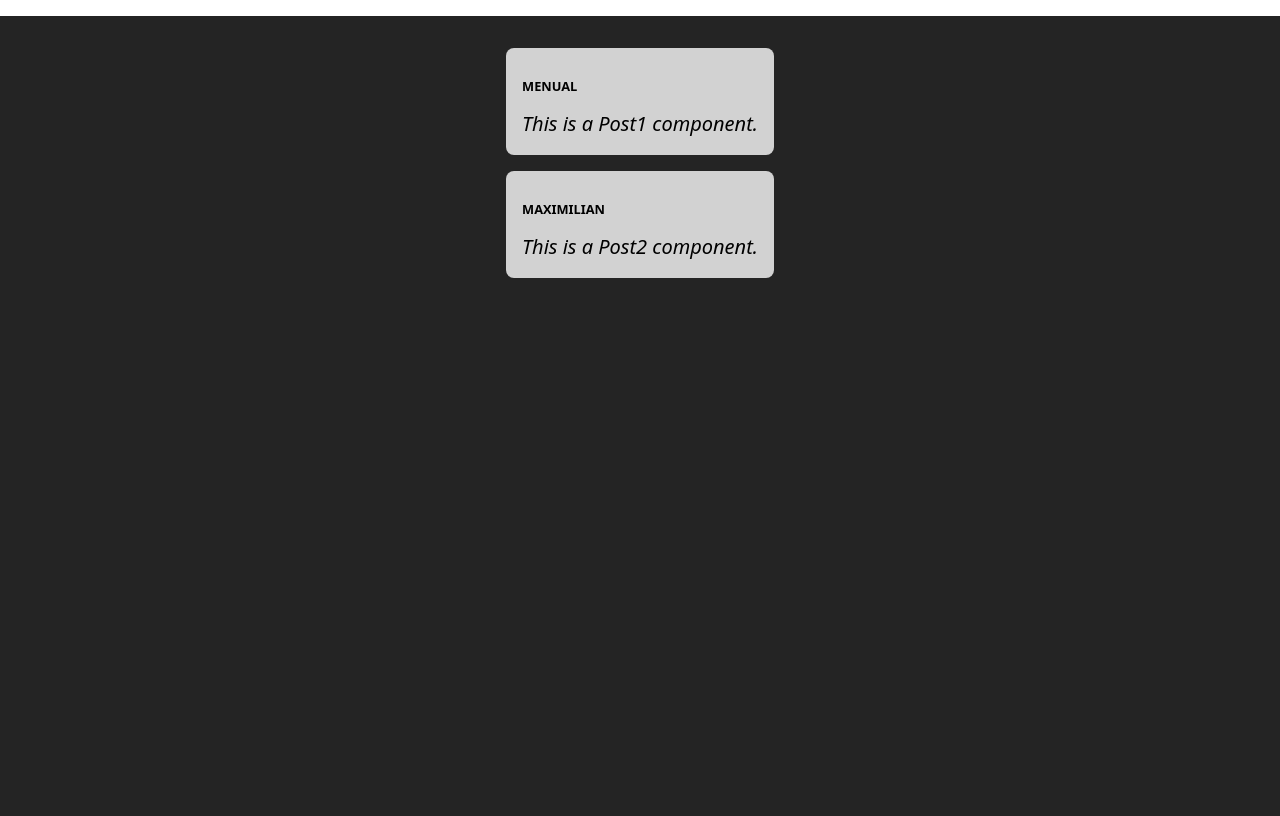
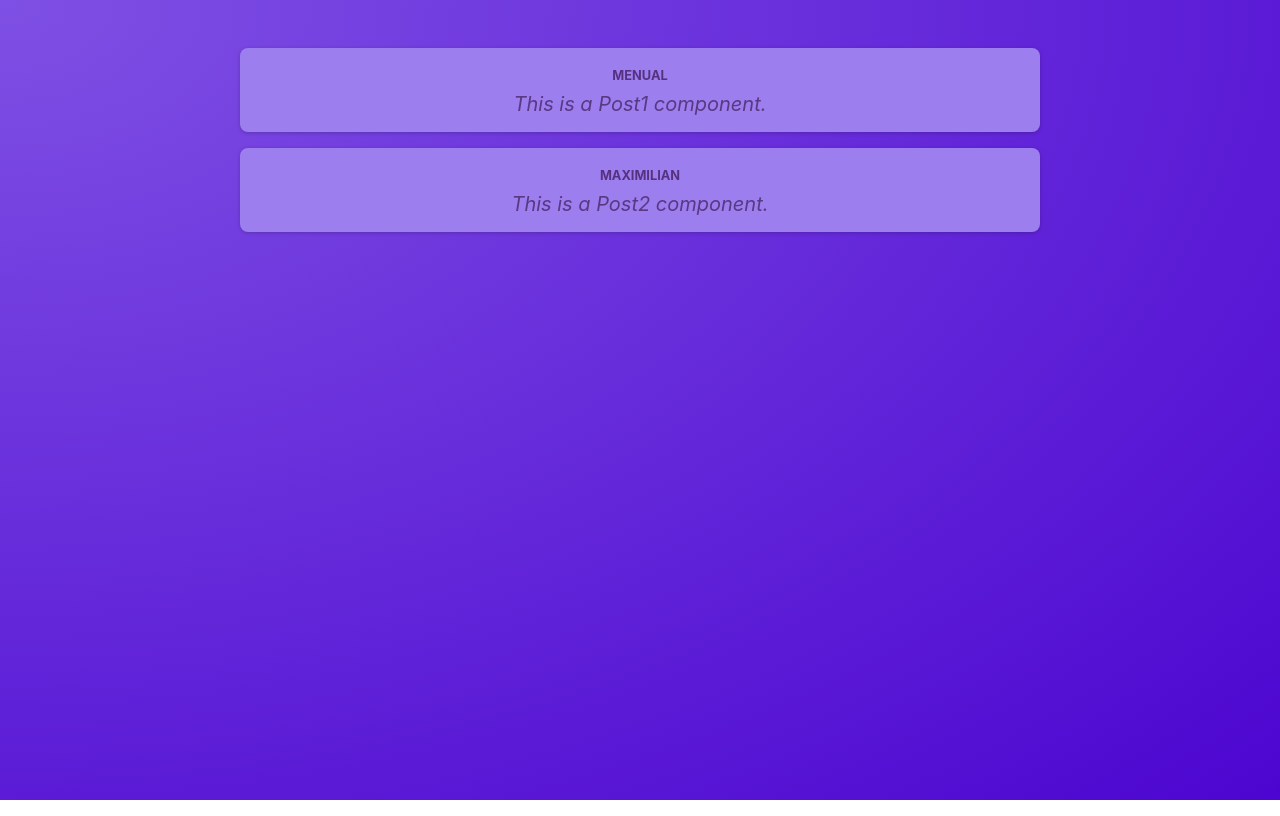
Before and after one commit to forest-6/react-carsh-course, a React (Vite) app: page / in a window 1280 px wide. Built offline with nearby package versions, Linux system fonts and the light colour scheme.

Commit message:
강의 기본 css로 변경

```diff
--- a/src/components/Post.module.css
+++ b/src/components/Post.module.css
@@ -1,23 +1,25 @@
 .post {
   margin: 1rem 0;
   padding: 1rem;
-  background-color: rgb(210, 210, 210);
+  background-color: #9c7eee;
   border-radius: 8px;
-  animation: animate-in 1s ease out forwards;
+  box-shadow: 0 1px 4px rgba(0, 0, 0, 0.2);
+  animation: animate-in 1s ease-out forwards;
 }
 
 .author {
   font-size: 0.8rem;
   font-weight: bold;
-  color: black;
+  color: #543280;
+  margin: 0;
   text-transform: uppercase;
 }
 
 .text {
   white-space: pre-wrap;
-  color: black;
   font-size: 1.25rem;
   margin: 0.25rem 0 0 0;
+  color: #593884;
   font-style: italic;
 }
 
--- a/src/index.css
+++ b/src/index.css
@@ -1,67 +1,23 @@
+* {
+  box-sizing: border-box;
+}
+
 :root {
-  font-family: system-ui, Avenir, Helvetica, Arial, sans-serif;
-  line-height: 1.5;
+  min-height: 100vh;
+  font-family: Inter, Avenir, Helvetica, Arial, sans-serif;
+  font-size: 16px;
+  line-height: 24px;
   font-weight: 400;
-
-  color-scheme: light dark;
-  color: rgba(255, 255, 255, 0.87);
-
+  background-image: radial-gradient(ellipse at top left, #7f50e4, #4c05d0);
   font-synthesis: none;
   text-rendering: optimizeLegibility;
   -webkit-font-smoothing: antialiased;
   -moz-osx-font-smoothing: grayscale;
-}
-
-a {
-  font-weight: 500;
-  color: #646cff;
-  text-decoration: inherit;
-}
-a:hover {
-  color: #535bf2;
+  -webkit-text-size-adjust: 100%;
 }
 
 body {
   margin: 0;
-  place-items: center;
-  min-width: 320px;
-  min-height: 100vh;
-  background-color: #242424;
+  text-align: center;
+  color: #e6ddf9;
 }
-
-h1 {
-  font-size: 3.2em;
-  line-height: 1.1;
-}
-
-button {
-  border-radius: 8px;
-  border: 1px solid transparent;
-  padding: 0.6em 1.2em;
-  font-size: 1em;
-  font-weight: 500;
-  font-family: inherit;
-  background-color: #1a1a1a;
-  cursor: pointer;
-  transition: border-color 0.25s;
-}
-button:hover {
-  border-color: #646cff;
-}
-button:focus,
-button:focus-visible {
-  outline: 4px auto -webkit-focus-ring-color;
-}
-
-@media (prefers-color-scheme: light) {
-  :root {
-    color: #213547;
-    background-color: #ffffff;
-  }
-  a:hover {
-    color: #747bff;
-  }
-  button {
-    background-color: #f9f9f9;
-  }
-}
```
